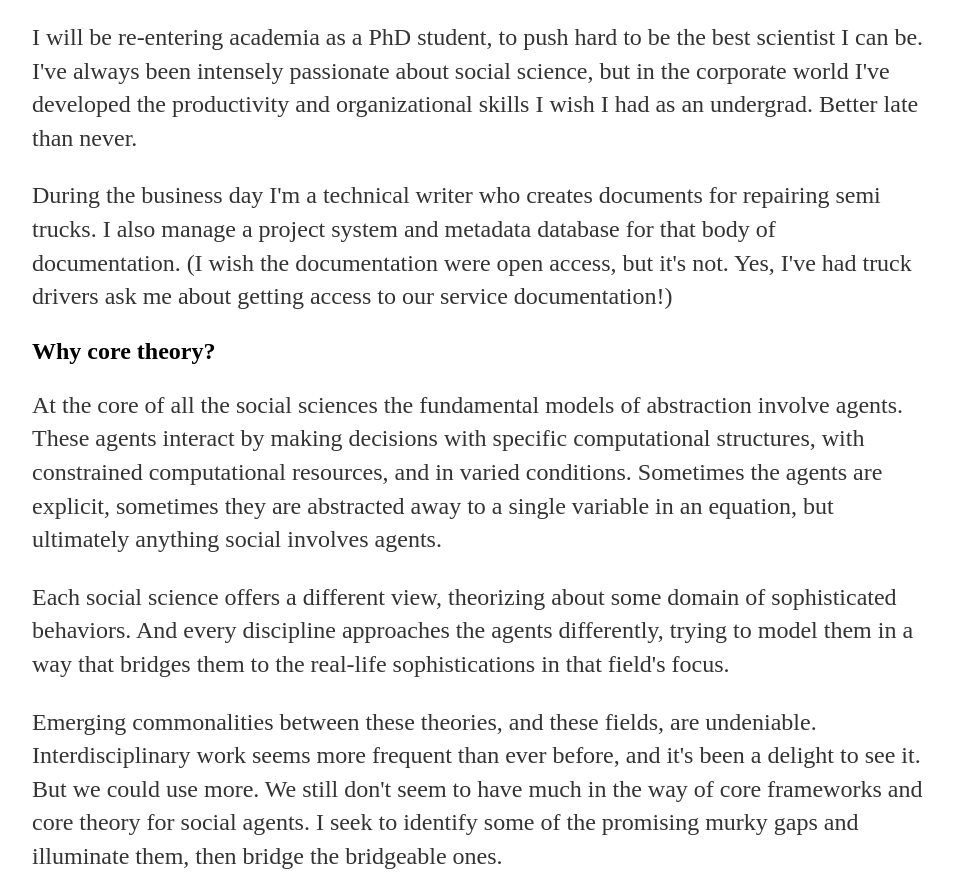
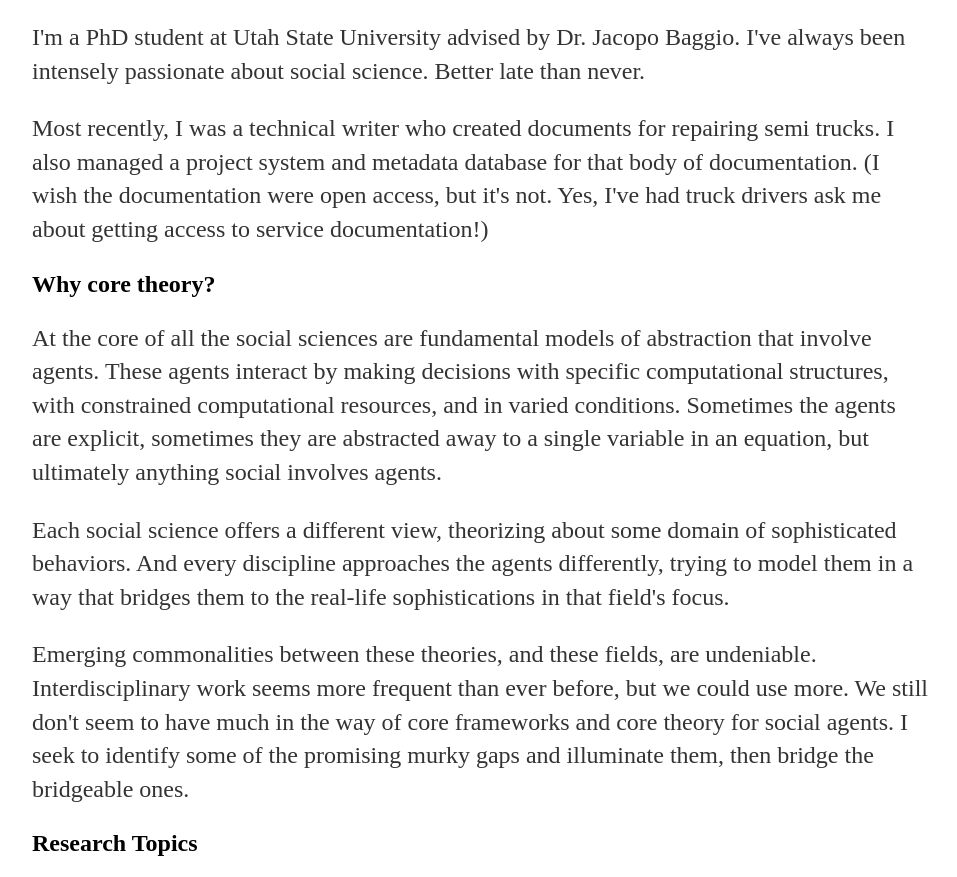
Before and after one commit to stanleyrhodes/stanleyrhodes.github.io, a plain HTML site: page index.html in a window 1280 px wide. Shown: the part 381-1258 px from the top of the page, without its empty margins (160-1117 px from the left). Drawn offline with Linux system fonts and the light colour scheme.

Commit message:
Revised text to reflect me being a PhD student
Updated the text since I'm now a PhD student. Also this was a good test
of me remembering how to use github desktop.

```diff
--- a/index.html
+++ b/index.html
@@ -23,17 +23,17 @@
 
 				<p>I'm interested in building transdisciplinary frameworks and theories that can bridge the social sciences. I try to find where the invisible can be made visible&mdash;where unseen commonalities between work in different domains suggest unifying core theory lurking beneath.</p>
 
-				<p>I will be re-entering academia as a PhD student, to push hard to be the best scientist I can be. I've always been intensely passionate about social science, but in the corporate world I've developed the productivity and organizational skills I wish I had as an undergrad. Better late than never.</p>
+				<p>I'm a PhD student at Utah State University advised by Dr. Jacopo Baggio. I've always been intensely passionate about social science. Better late than never.</p>
 
-				<p>During the business day I'm a technical writer who creates documents for repairing semi trucks. I also manage a project system and metadata database for that body of documentation. (I wish the documentation were open access, but it's not. Yes, I've had truck drivers ask me about getting access to our service documentation!)</p>
+				<p>Most recently, I was a technical writer who created documents for repairing semi trucks. I also managed a project system and metadata database for that body of documentation. (I wish the documentation were open access, but it's not. Yes, I've had truck drivers ask me about getting access to service documentation!)</p>
 
 				<h2 id="whycore">Why core theory?</h2>
 
-				<p>At the core of all the social sciences  the fundamental models of abstraction involve agents. These agents interact by making decisions with specific computational structures, with constrained computational resources, and in varied conditions. Sometimes the agents are explicit, sometimes they are abstracted away to a single variable in an equation, but ultimately anything social involves agents.</p>
+				<p>At the core of all the social sciences are fundamental models of abstraction that involve agents. These agents interact by making decisions with specific computational structures, with constrained computational resources, and in varied conditions. Sometimes the agents are explicit, sometimes they are abstracted away to a single variable in an equation, but ultimately anything social involves agents.</p>
 
 				<p>Each social science offers a different view, theorizing about some domain of sophisticated behaviors. And every discipline approaches the agents differently, trying to model them in a way that bridges them to the real-life sophistications in that field's focus.</p>
 
-				<p>Emerging commonalities between these theories, and these fields, are undeniable. Interdisciplinary work seems more frequent than ever before, and it's been a delight to see it. But we could use more. We still don't seem to have much in the way of core frameworks and core theory for social agents. I seek to identify some of the promising murky gaps and illuminate them, then bridge the bridgeable ones.</p>
+				<p>Emerging commonalities between these theories, and these fields, are undeniable. Interdisciplinary work seems more frequent than ever before, but we could use more. We still don't seem to have much in the way of core frameworks and core theory for social agents. I seek to identify some of the promising murky gaps and illuminate them, then bridge the bridgeable ones.</p>
 
 				<h2 id="research">Research Topics</h2>
 				<h3>Social Power</h3>
@@ -58,11 +58,11 @@
 
 				<p>Stan began working for other software companies in the Portland, OR area. After entering the corporate workforce, he began reading social science research regularly. These daily readings helped sustain his science mindparts as he adjusted to the realities corporate life.</p>
 
-				<p>Stan's interest in core theory for the social sciences was most strongly nourished and guided by the profilic Herbert Gintis. His papers and books? Yes, but more crucially, his Amazon book reviews. Seriously! Stan saw how broad social science really was, and began to see the disciplines as different domains of one social science that had many overlapping areas. The transformation was gradual: book reviews to reviewed books, books to published papers, papers to pre-prints and seminars.</p>
+				<p>Stan's interest in core theory for the social sciences was most strongly nourished and guided by the work of Herbert Gintis. Yes, his papers and books, but more crucially, his Amazon book reviews. Seriously! Stan saw how broad social science really was, and began to see the disciplines as different domains of one social science that had many overlapping areas. The transformation was gradual: book reviews to reviewed books, books to published papers, papers to pre-prints and seminars.</p>
 
 				<p>It took time for Stan to believe he could enter academia. Did he have the stuff? What was the stuff, anyway? Ultimately he realized that the world, and he himself, would be better off if he gave his best working hours a week to the scientific enterprise rather than the corporate enterprise.</p>
 
-				<p>Stan is also a board member and Treasurer of Alberta Grocery Coop and an officer in his corporate Toastmasters club, where he pretends not to be an introvert (with some success).</p>
+				<p>Stan was also a board member and Treasurer of Alberta Grocery Coop and an officer in his corporate Toastmasters club.</p>
     		</div><!-- /.blurb -->
 		</div><!-- /.container -->
 		<footer>
```
